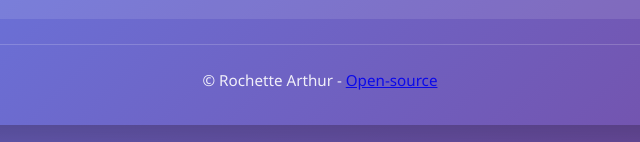
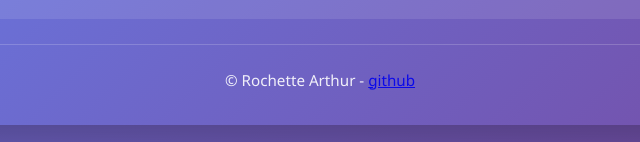
Before and after one commit to ArthurRochette/DicomViewer, a plain HTML site: page index.html in a window 1280 px wide. Shown: the part 663-805 px from the top of the page, 320-960 px from the left. Drawn offline with Linux system fonts and the light colour scheme.

Commit message:
fix github link

```diff
--- a/index.html
+++ b/index.html
@@ -429,7 +429,7 @@
             </div>
 
             <div class="copyright">
-                <p>&copy; Rochette Arthur - <a href="https://github.com/RochetteArthur/DicomViewer">Open-source</a></p>
+                <p>&copy; Rochette Arthur - <a href="https://github.com/ArthurRochette/DicomViewer">github</a></p>
             </div>
         </div>
     </div>
```
